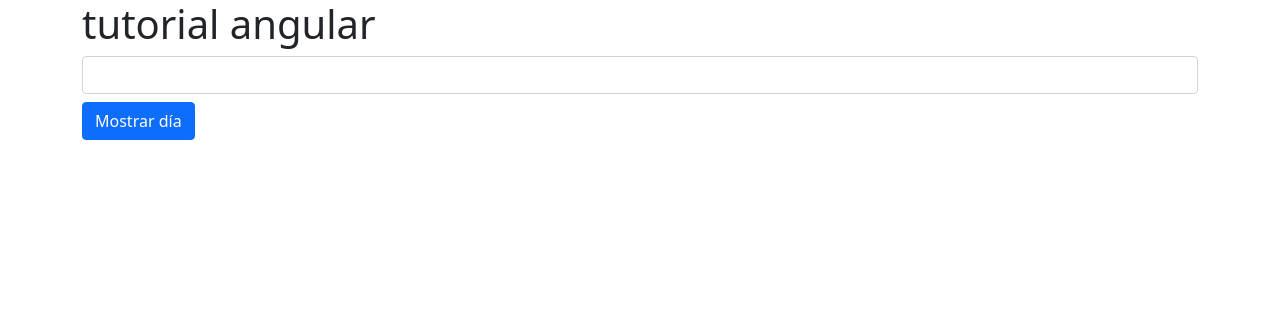
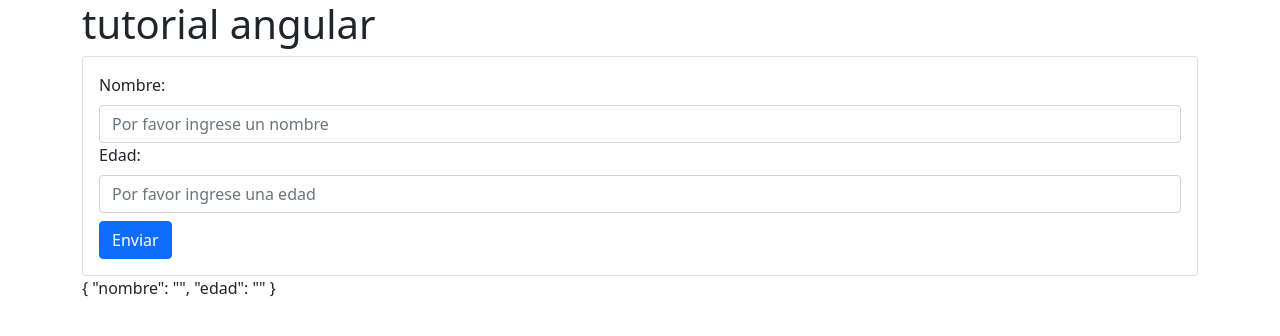
Before and after one commit to SebsMusicLive/Tutorial_angular, an Angular app: page / in a window 1280 px wide. Shown: the top 336 px of the page. Built offline with nearby package versions, Linux system fonts and the light colour scheme.

Commit message:
clase 13

```diff
--- a/src/app/app.component.html
+++ b/src/app/app.component.html
@@ -1,5 +1,5 @@
 <div class="container">
     <h1>{{title}}</h1>
 
-    <app-switch />
+    <app-formulario2/>
 </div>
--- a/src/app/app.component.ts
+++ b/src/app/app.component.ts
@@ -5,11 +5,12 @@
 import { FormularioComponent } from "./formulario/formulario.component";
 import { BuclesComponent } from './bucles/bucles.component';
 import { SwitchComponent } from './switch/switch.component';
+import { Formulario2Component } from "./formulario2/formulario2.component";
 
 @Component({
   selector: 'app-root',
   standalone: true,
-  imports: [RouterOutlet, ContadorComponent, BotonesComponent, FormularioComponent, BuclesComponent, SwitchComponent],
+  imports: [RouterOutlet, ContadorComponent, BotonesComponent, FormularioComponent, BuclesComponent, SwitchComponent, Formulario2Component],
   templateUrl: './app.component.html',
   styleUrl: './app.component.css'
 })
--- /dev/null
+++ b/src/app/formulario2/formulario2.component.html
@@ -0,0 +1,19 @@
+<div class="card">
+    <div class="card-body">
+        <form (ngSubmit)="procesar()">
+            <div>
+                <label for="" class="form-label">Nombre:</label>
+                <input type="text" name="nombre" class="form-control" placeholder="Por favor ingrese un nombre" [(ngModel)]="persona.nombre">
+            </div>
+
+            <div>
+                <label for="" class="form-label">Edad:</label>
+                <input type="number" name="edad" class="form-control" placeholder="Por favor ingrese una edad" [(ngModel)]="persona.edad">
+            </div>
+
+            <button class="btn btn-primary mt-2">Enviar</button>
+        </form>
+    </div>
+</div>
+
+{{ persona | json }}
--- /dev/null
+++ b/src/app/formulario2/formulario2.component.ts
@@ -0,0 +1,21 @@
+import { CommonModule } from '@angular/common';
+import { Component } from '@angular/core';
+import { FormsModule } from '@angular/forms';
+
+@Component({
+  selector: 'app-formulario2',
+  standalone: true,
+  imports: [FormsModule,CommonModule],
+  templateUrl: './formulario2.component.html',
+  styleUrl: './formulario2.component.css'
+})
+export class Formulario2Component {
+  persona = {
+    nombre: '',
+    edad: ''
+  };
+
+  procesar(){
+    console.log(this.persona);
+  }
+}
```
Also changed, not shown: src/app/formulario2/formulario2.component.css (added), 1 other file (tests, documents, lock files or other folders).
